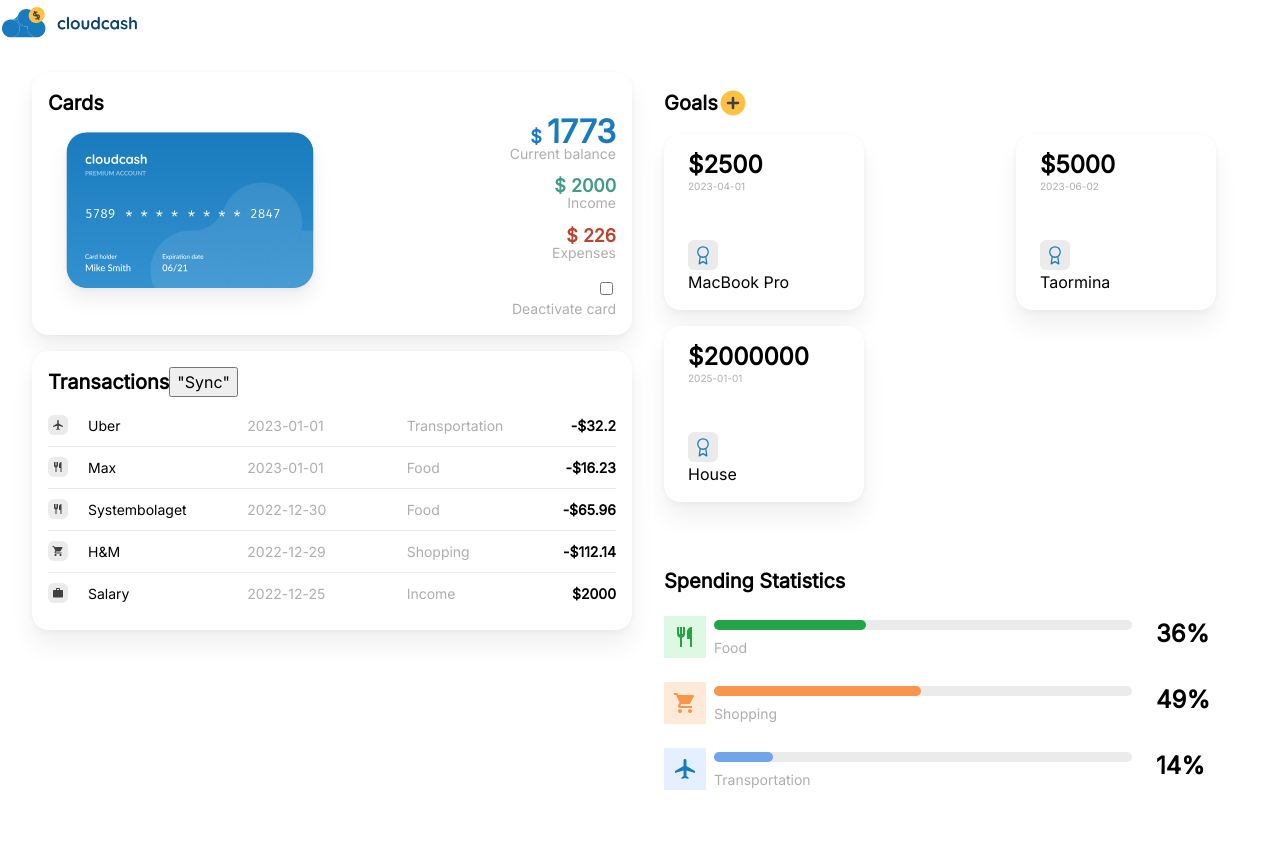
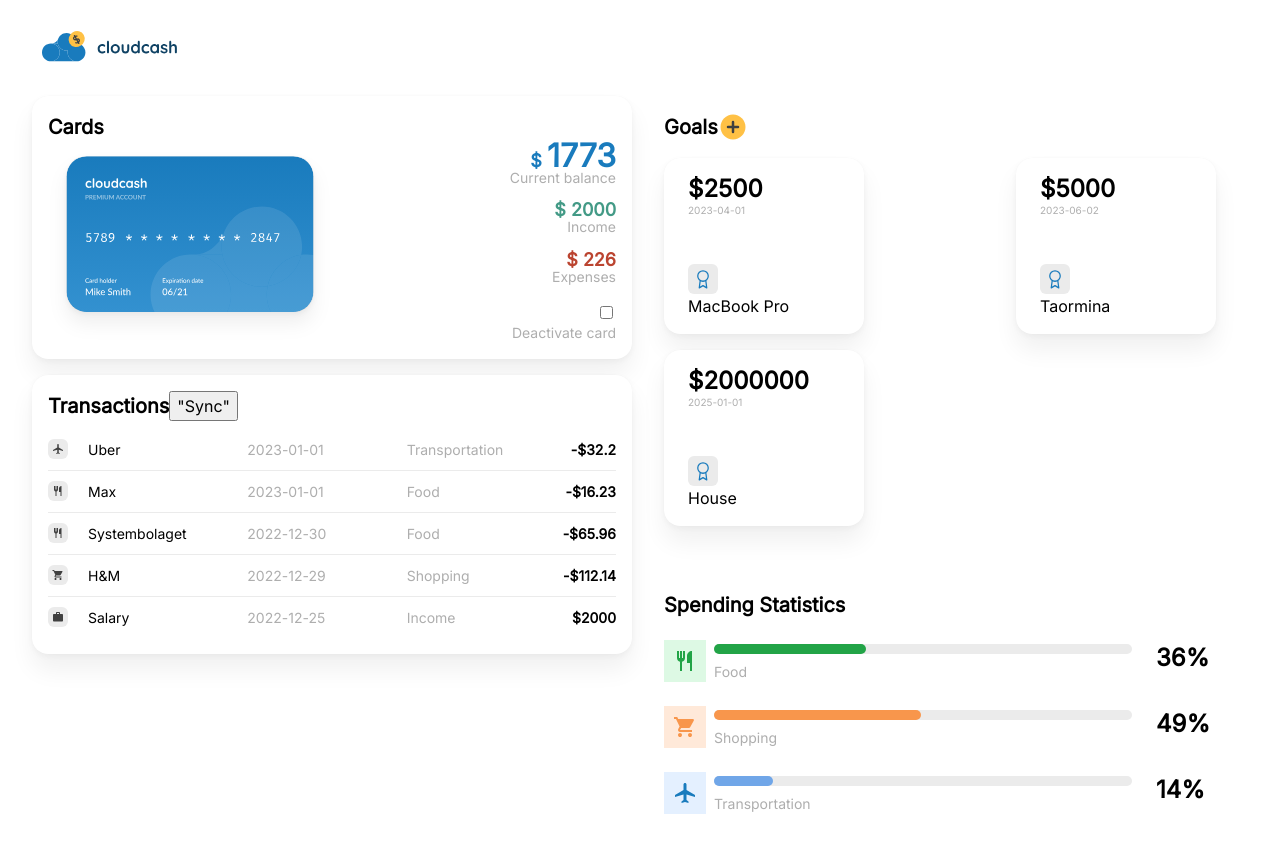
Before and after one commit to annabohlin1997/financial-dashboard, a React (Create React App) app: page / in a window 1280 px wide. Shown: the top 852 px of the page. Built offline with nearby package versions, Linux system fonts and the light colour scheme.

Commit message:
Added padding to logo

```diff
--- a/src/App.css
+++ b/src/App.css
@@ -35,6 +35,10 @@
   border-radius: 24px;
 }
 
+.logo {
+  margin: 24px 32px 0px 40px;
+}
+
 @media screen and (min-width: 769px) {
   .columns {
     grid-template-columns: 1fr 1fr;
--- a/src/App.js
+++ b/src/App.js
@@ -96,7 +96,7 @@ function App() {
   return (
     <>
       <div className="App">
-        <img src="logo.svg" alt="Cloudcash cloud logo"></img>
+        <img  className="logo" src="logo.svg" alt="Cloudcash cloud logo"></img>
         <div className="columns">
           <div>
             <ModuleWrapper title="Cards">
```
